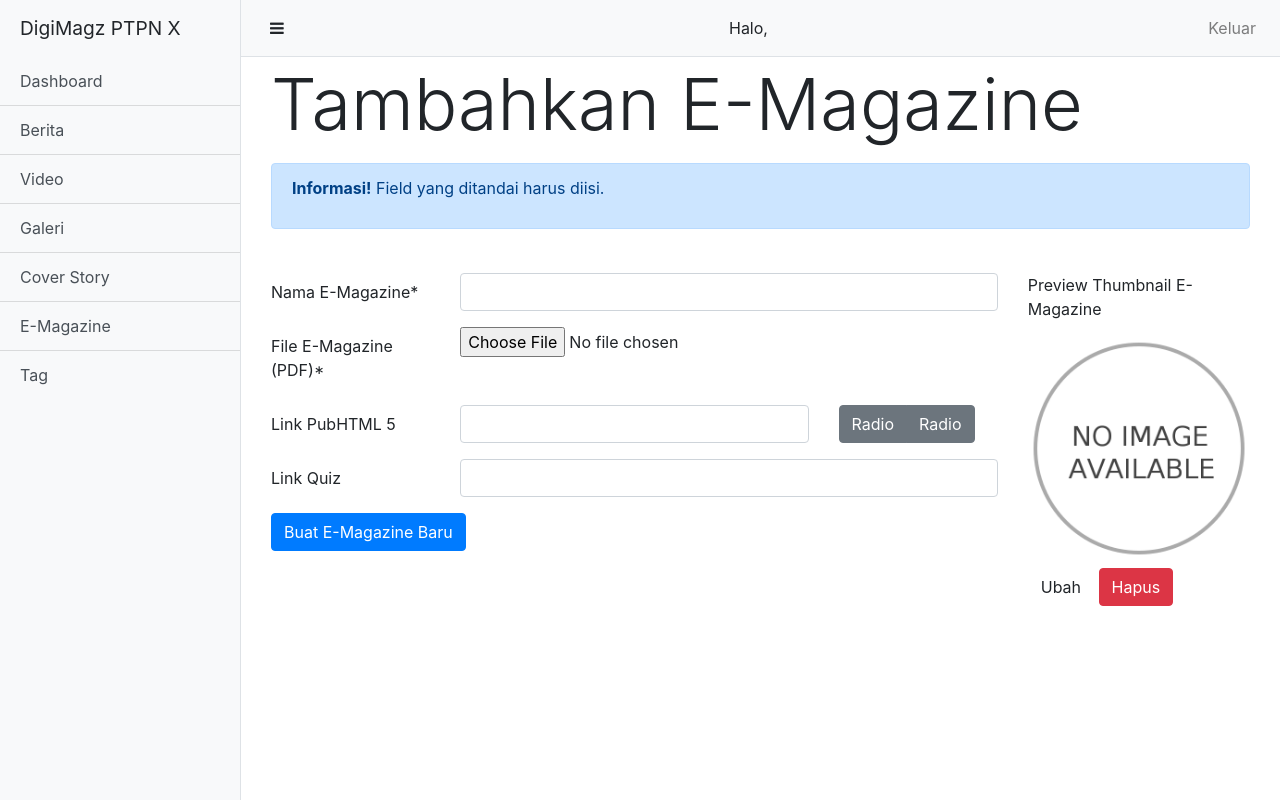
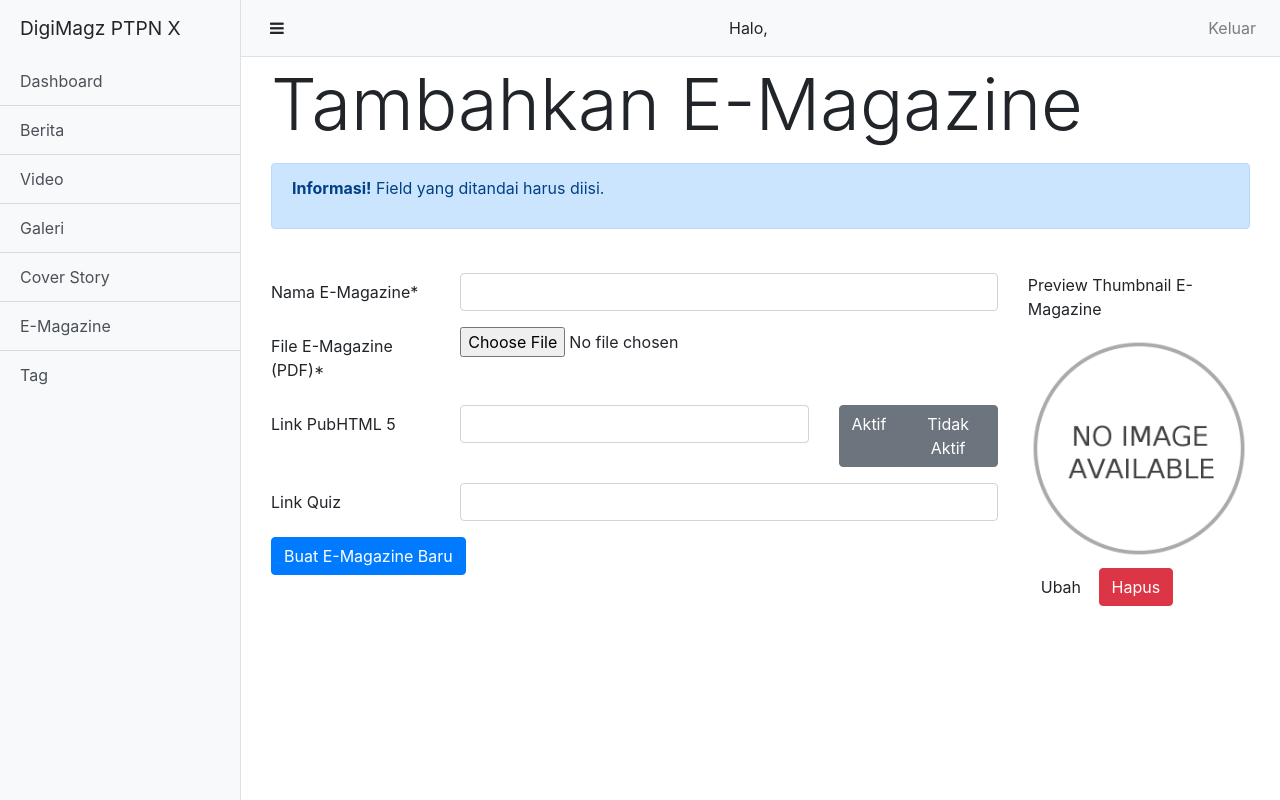
Before and after one commit to bijancot/digidigi, a CodeIgniter app: page /index.php/emagz/add in a window 1280 px wide. Run offline with CodeIgniter, Linux system fonts and the light colour scheme; some libraries are stand-ins or nearby versions.

Commit message:
add input radio 3

```diff
--- a/application/views/emagz/add_emagz.php
+++ b/application/views/emagz/add_emagz.php
@@ -48,11 +48,11 @@
           </div>
           <div class="col-3">
             <div class="btn-group btn-group-toggle" data-toggle="buttons">
-              <label class="btn btn-secondary">
-                <input type="radio" name="options" id="option2" autocomplete="off"> Radio
+              <label class="btn btn-secondary active">
+                <input type="radio" value="true" name="IS_PUBACTIVE" id="option2" autocomplete="off"> Aktif
               </label>
               <label class="btn btn-secondary">
-                <input type="radio" name="options" id="option3" autocomplete="off"> Radio
+                <input type="radio" value="false" name="IS_PUBACTIVE" id="option3" autocomplete="off"> Tidak Aktif
               </label>
             </div>
           </div>
```
